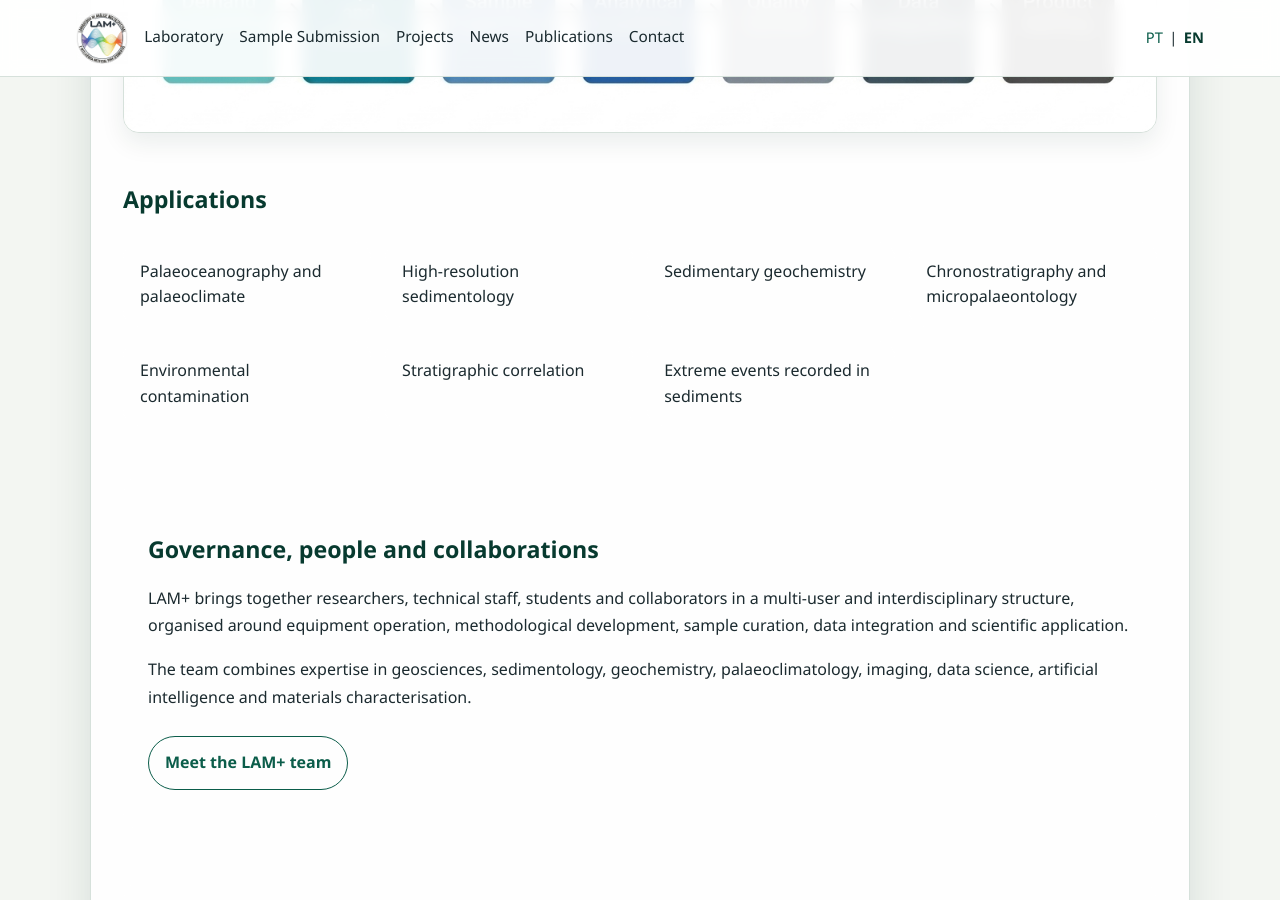
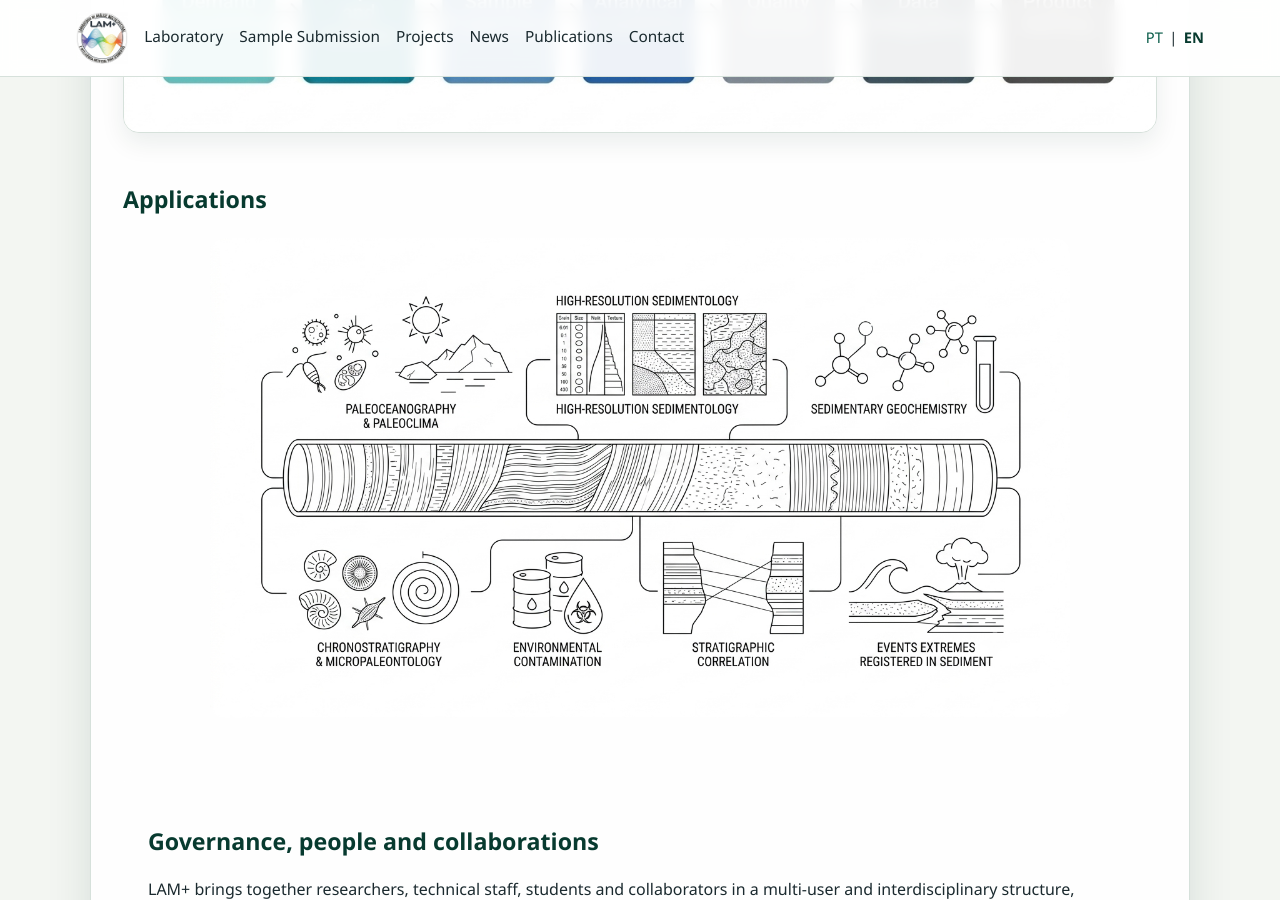
Before and after one commit to lam-plus/lam-plus.github.io, a Jekyll site: the page built from _pages/en/laboratory/index.md, in a window 1280 px wide and 900 px high, scrolled down 3877 px. Built offline with Jekyll 4.4.1, drawn with Linux system fonts in a browser that asks for light colours.

Commit message:
Update applications section to include an image representation of LAM+ scientific and technical applications

```diff
--- a/_pages/en/laboratory/index.md
+++ b/_pages/en/laboratory/index.md
@@ -141,15 +141,8 @@ alt_lang: /pt/laboratorio/
 
 	<section class="lab-section">
 		<h2>Applications</h2>
-		<div class="applications-grid">
-			<div>Palaeoceanography and palaeoclimate</div>
-			<div>High-resolution sedimentology</div>
-			<div>Sedimentary geochemistry</div>
-			<div>Chronostratigraphy and micropalaeontology</div>
-			<div>Environmental contamination</div>
-			<div>Stratigraphic correlation</div>
-			<div>Extreme events recorded in sediments</div>
-
+		<div class="applications-figure">
+			<img src="{{ site.baseurl }}/assets/img/equipamentos/01_applications.png" alt="LAM+ scientific and technical applications" />
 		</div>
 	</section>
 
```
